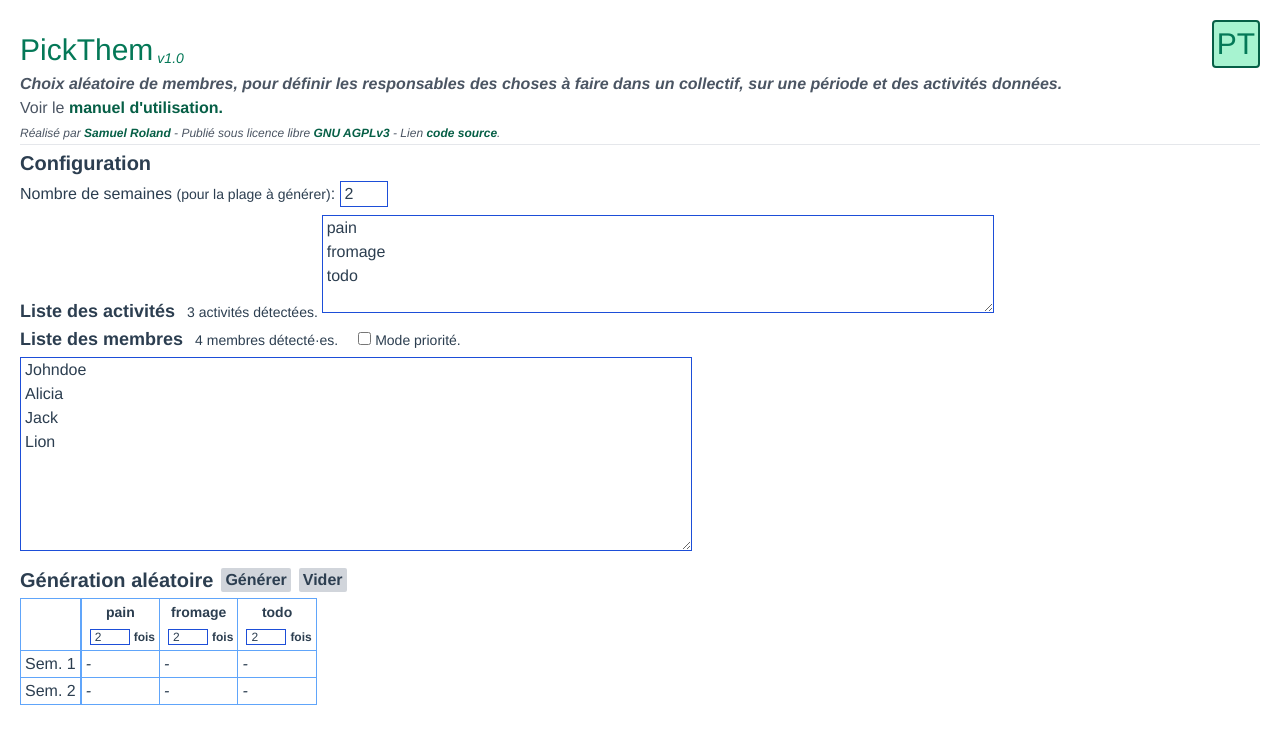
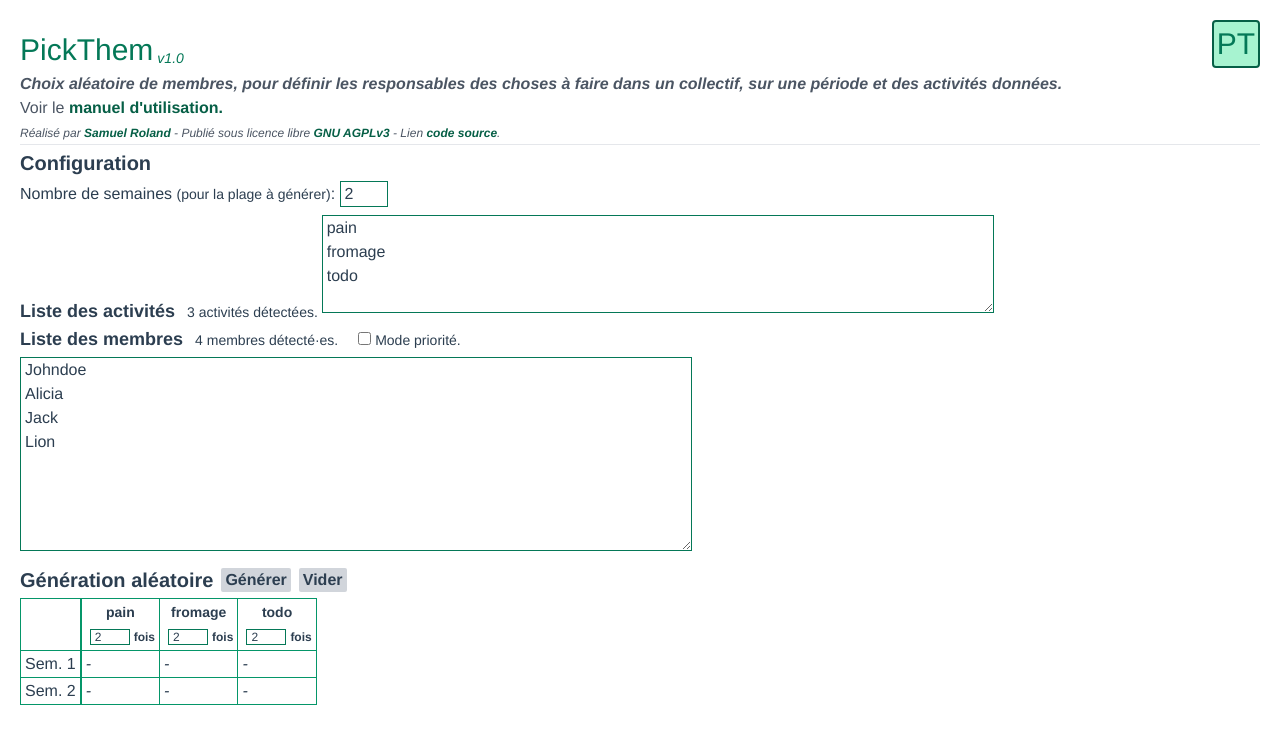
Before and after one commit to samuelroland/PickThem, a Vue app: page / in a window 1280 px wide. Shown: the top 744 px of the page. Built offline with nearby package versions, Linux system fonts and the light colour scheme.

Commit message:
tailwind: update tailwind.css with stronger green colors only and stronger and order classes with headwind

```diff
--- a/src/assets/tailwind.css
+++ b/src/assets/tailwind.css
@@ -23,22 +23,22 @@
 @tailwind utilities;
 
 .cell {
-  @apply border-solid border px-1 border-blue-400;
+  @apply px-1 border border-green-600 border-solid;
 }
 
 table {
-  @apply rounded-lg border-blue-800 border border-solid;
+  @apply border border-green-900 border-solid rounded-lg;
 }
 
 input,
 textarea {
-  @apply border-blue-700 border-solid border px-1 my-1;
+  @apply px-1 my-1 border border-green-700 border-solid;
 }
 
 button {
-  @apply hover:bg-gray-400 bg-gray-300 rounded-sm px-1 font-bold;
+  @apply px-1 font-bold bg-gray-300 rounded-sm hover:bg-gray-400;
 }
 
 a {
-  @apply font-semibold italic hover:text-green-500 text-green-800;
+  @apply italic font-semibold text-green-800 hover:text-green-500;
 }
```
